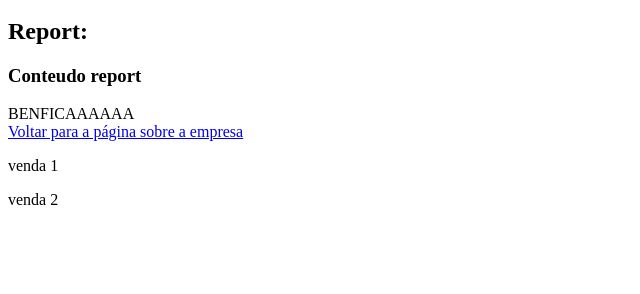
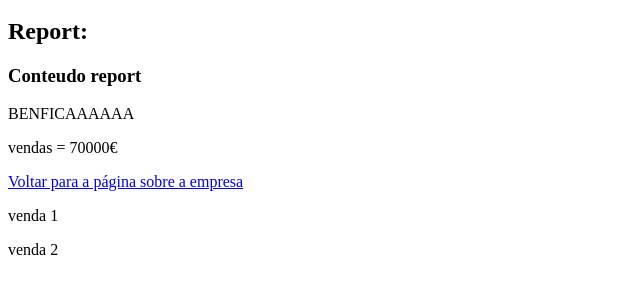
Before and after one commit to AugustoRainho/aulaGitHub, a plain HTML site: page vendas.html in a window 1280 px wide. Shown: the part 100-394 px from the top of the page, without its empty margins (0-640 px from the left). Drawn offline with Linux system fonts and the light colour scheme.

Commit message:
Atualização d evendas para 7mil

```diff
--- a/vendas.html
+++ b/vendas.html
@@ -11,6 +11,8 @@
     <h2>Report:</h2>
     <h3>Conteudo report</h3>
     <header>BENFICAAAAAA</header>
+    <p>vendas = 70000€</p>
+
     <a href="Sobre a empresa.html">Voltar para a página sobre a empresa</a>
 
     <p>venda 1</p>
```
